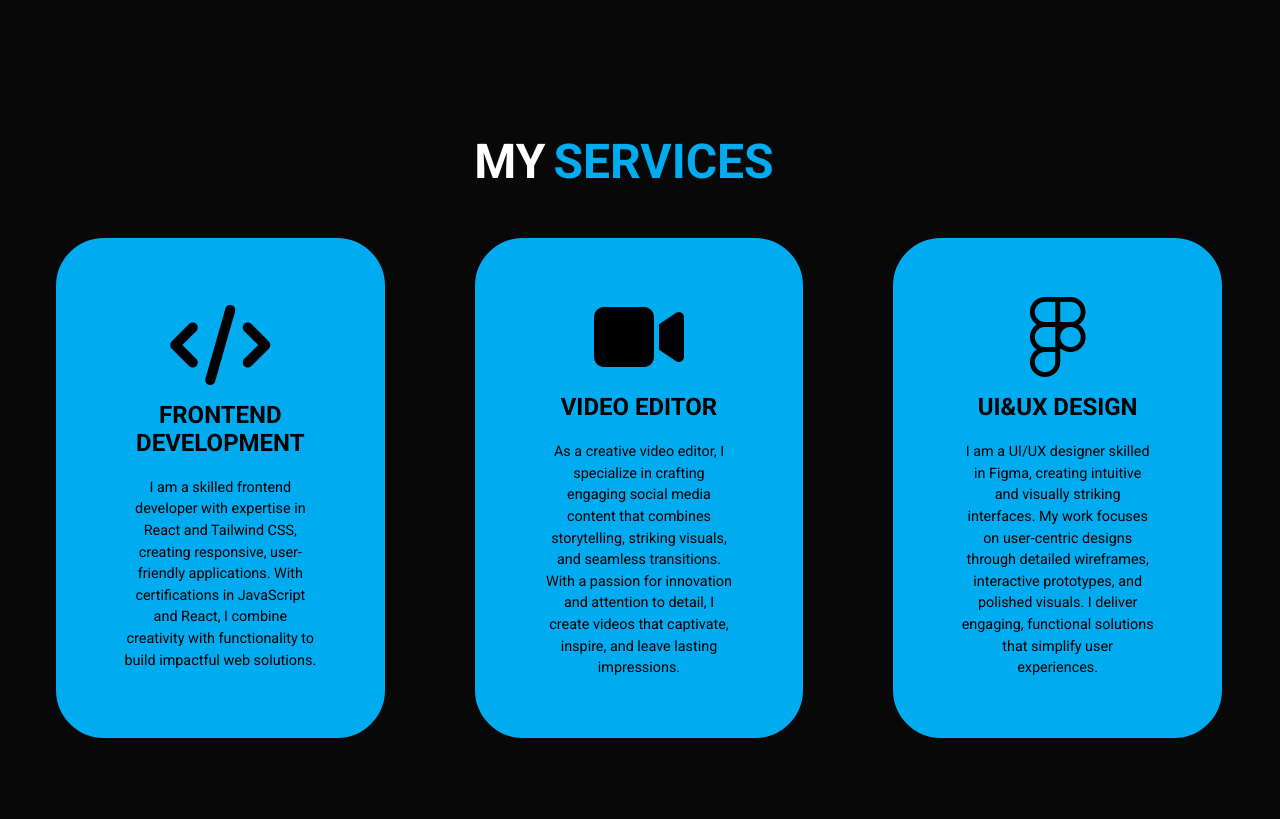
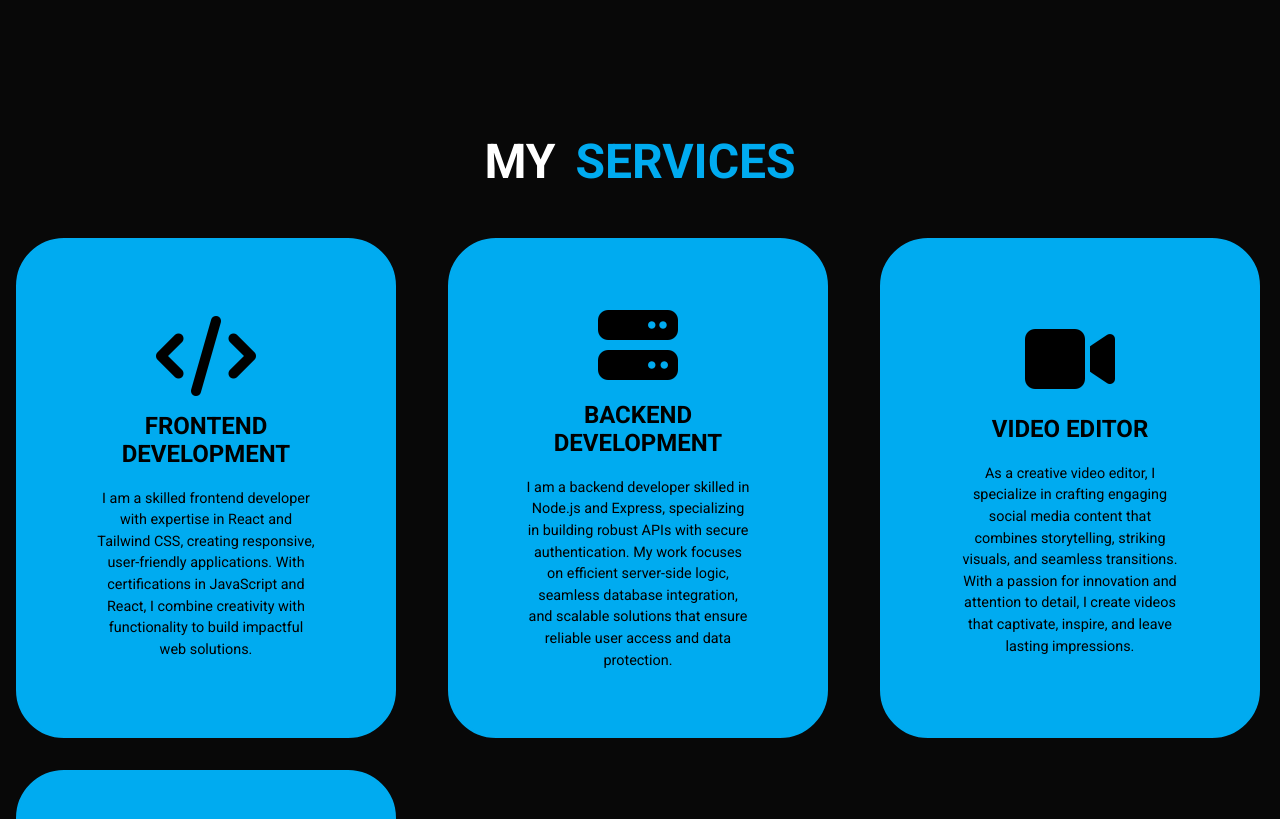
Before and after one commit to mfk0708/portfolio, a React (Vite) app: page / in a window 1280 px wide. Shown: the part 1640-2459 px from the top of the page. Built offline with nearby package versions, Linux system fonts and the light colour scheme.

Commit message:
updated services

```diff
--- a/src/components/Home/Home.jsx
+++ b/src/components/Home/Home.jsx
@@ -5,7 +5,6 @@ import { faFacebookF, faGithub, faInstagram, faLinkedinIn } from "@fortawesome/f
 import JSConfetti from 'js-confetti'
 
 const Home = () => {
-  const [isShowEmoji,setIsShowEmoji]=useState(true);
   const[isIndex,setIsIndex]=useState(0);
   const handleResume = () => {
     const link = document.createElement("a");
@@ -19,14 +18,7 @@ const Home = () => {
   const handleCelebrate = () => {
     const jsConfetti= new JSConfetti();
 
-    const emojisets=
-    [
-      ['🌈', '⚡️', '💥', '✨', '💫', '🌸'],
-      ['🎉', '🎊', '🪅', '🎈', '🍾', '🥳'],
-      ['🔥', '⭐', '🌟', '🌍', '🌙', '☀️'],
-      ['❤️', '💛', '💚', '💙', '💜', '🖤'],
-      ['😊', '😂', '🥰', '😎', '🤩', '😢'],
-    ]
+
     const confettiColorsSets = [
       ['#FF5733', '#FFBD33', '#33FF57', '#33FFF5', '#9D33FF'],
       ['#FFD1DC', '#D5AAFF', '#A0E7E5', '#FFABAB', '#FFC3A0'],
@@ -34,24 +26,16 @@ const Home = () => {
       ['#2E3192', '#00CFFF', '#FFFFFF', '#FF69B4', '#000000'],
       ['#FFC700', '#FF0000', '#2E3192', '#66FF66', '#00FFFF']
     ];
-    const orderedEmoji=emojisets[isIndex];
+
     const orderedColors=confettiColorsSets[isIndex]
-    if(isShowEmoji){
-      jsConfetti.addConfetti({
-        emojis:orderedEmoji,
-        confettiNumber:Math.floor(Math.random()*20)+35,
-      })
-    }
-    else{
       jsConfetti.addConfetti({
         confettiColors: orderedColors,
         confettiNumber:Math.floor(Math.random()*100)+500
       })
+      setIsIndex((isIndex+1)%5);
     }
-    setIsShowEmoji(!isShowEmoji);
-    setIsIndex((isIndex+1)%5);
 
-  };
+
 
   return (
     <div className="main-content" id="home">
--- a/src/components/Servicess/Service.css
+++ b/src/components/Servicess/Service.css
@@ -1,9 +1,8 @@
 .service-text{
     font-size: 3rem;
     color: white;
-    display: flex;
-    justify-content: center;
-    margin: 15rem 2rem 3rem 0 ;
+    text-align: center;
+    margin: 15rem 0 3rem 0 ;
 
 }
 .main-service{
@@ -13,10 +12,10 @@
     align-items: center;
     grid-template-columns: repeat(auto-fit,minmax(300px,1fr));
     gap: 2rem;
-    margin-left: 3.5rem;
     transform: translateY(30%);
     transition: transform 0.5s ease-in,opacity 0.5s ease-in;
     opacity: 0;
+    margin-left: 1rem;
 }
 .main-service.animate{
     transform: translateY(0);
@@ -31,7 +30,7 @@
     background-color: #00abf0;
     border-radius: 3rem;
     height: 500px;
-    width: 85%;
+    width: 95%;
     transition: 0.3s ease-in-out;
     cursor: pointer;
 
@@ -61,8 +60,3 @@
     background-color: black;
     color: #00abf0;
 }
-@media (max-width:1024px){
-    .service-text{
-        margin-left: 2rem;
-    }
-}
--- a/src/components/Servicess/Service.jsx
+++ b/src/components/Servicess/Service.jsx
@@ -19,6 +19,12 @@ import { useInView } from "react-intersection-observer";
         I am a skilled frontend developer with expertise in React and Tailwind CSS, creating responsive, user-friendly applications. With certifications in JavaScript and React, I combine creativity with functionality to build impactful web solutions.</p>
       </div>
 
+       <div className='service'>
+      <i className="fa-solid fa-server"></i>
+        <h3>BACKEND DEVELOPMENT</h3>
+        <p>I am a backend developer skilled in Node.js and Express, specializing in building robust APIs with secure authentication. My work focuses on efficient server-side logic, seamless database integration, and scalable solutions that ensure reliable user access and data protection.</p>
+      </div>
+
       <div className='service'>
       <i className="fa-solid fa-video"></i>
         <h3>VIDEO EDITOR</h3>
@@ -32,6 +38,7 @@ import { useInView } from "react-intersection-observer";
         <h3>UI&UX DESIGN</h3>
         <p>I am a UI/UX designer skilled in Figma, creating intuitive and visually striking interfaces. My work focuses on user-centric designs through detailed wireframes, interactive prototypes, and polished visuals. I deliver engaging, functional solutions that simplify user experiences.</p>
       </div>
+
     </div>
   </div>
   )
```
